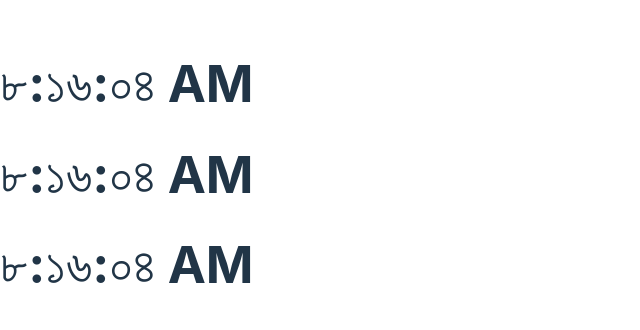
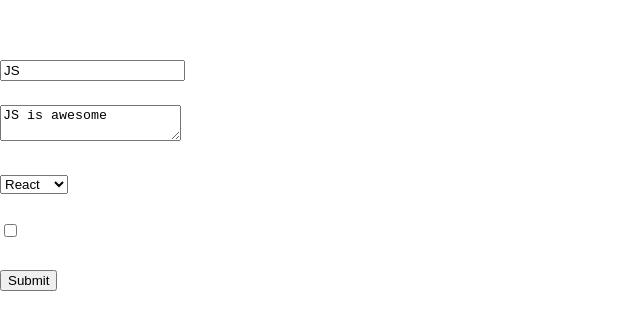
Before and after one commit to RezwanRahin/Think-In-A-React-Way, a React (Vite) app: page / in a window 1280 px wide. Shown: the part 226-556 px from the top of the page, without its empty margins (0-640 px from the left). Built offline with nearby package versions, Linux system fonts and the light colour scheme.

Commit message:
feat(form handling): modify 'App' component and return 'Form' component
- renders form with form elements

```diff
--- a/src/App.jsx
+++ b/src/App.jsx
@@ -1,13 +1,9 @@
-import ClockList from "./components/ClockList";
+import From from "./components/Form";
 
 
 function App() {
-  const quantities = [1, 2, 3];
-
   return (
-    <div>
-      <ClockList quantities={quantities} />
-    </div>
+    <div><From /></div>
   );
 }
 
```
